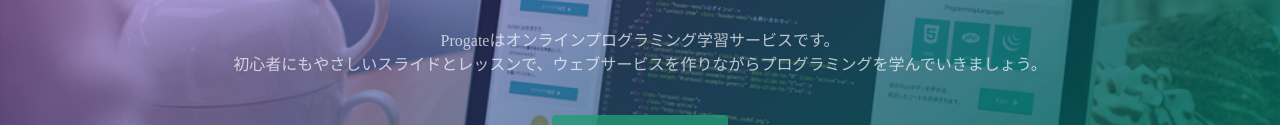
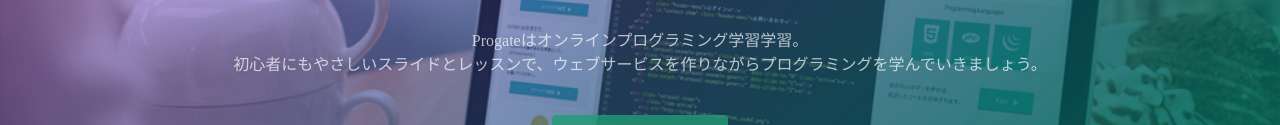
Before and after one commit to Masanoriyokota/prog-8.github.io, a plain HTML site: page index.html in a window 1280 px wide. Shown: the part 317-442 px from the top of the page. Drawn offline with Linux system fonts and the light colour scheme.

Commit message:
Update index.html

```diff
--- a/index.html
+++ b/index.html
@@ -24,7 +24,7 @@
   <div class="top-wrapper">
     <div class="container">
       <h1>LEARN TO CODE.<br>LEARN TO BE CREATIVE.</h1>
-      <p>Progateはオンラインプログラミング学習サービスです。<br>初心者にもやさしいスライドとレッスンで、ウェブサービスを作りながらプログラミングを学んでいきましょう。</p>
+      <p>Progateはオンラインプログラミング学習学習。<br>初心者にもやさしいスライドとレッスンで、ウェブサービスを作りながらプログラミングを学んでいきましょう。</p>
       <div class="btn-wrapper">
         <a href="#" class="btn signup">新規登録はこちら</a>
         <p>or</p>
```
